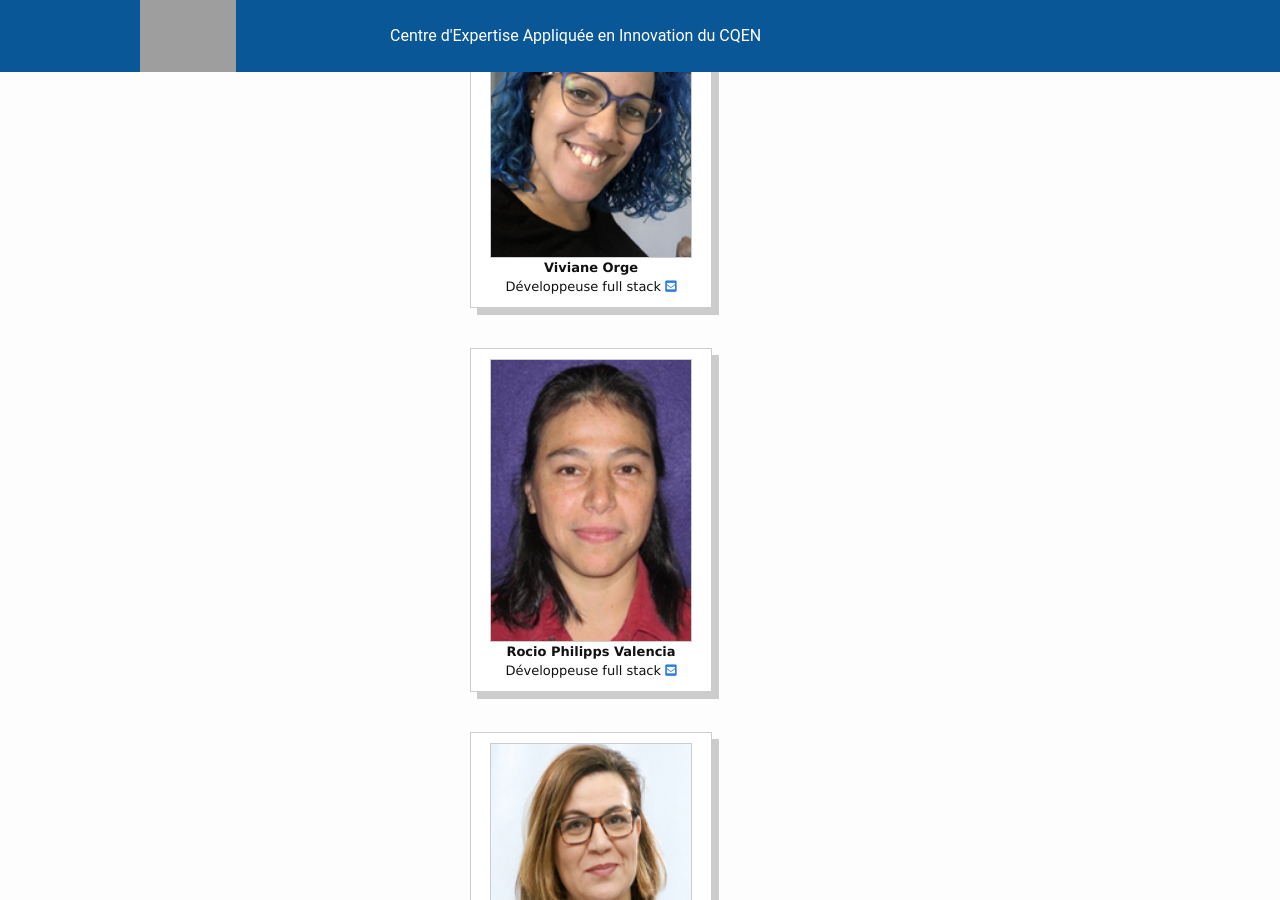
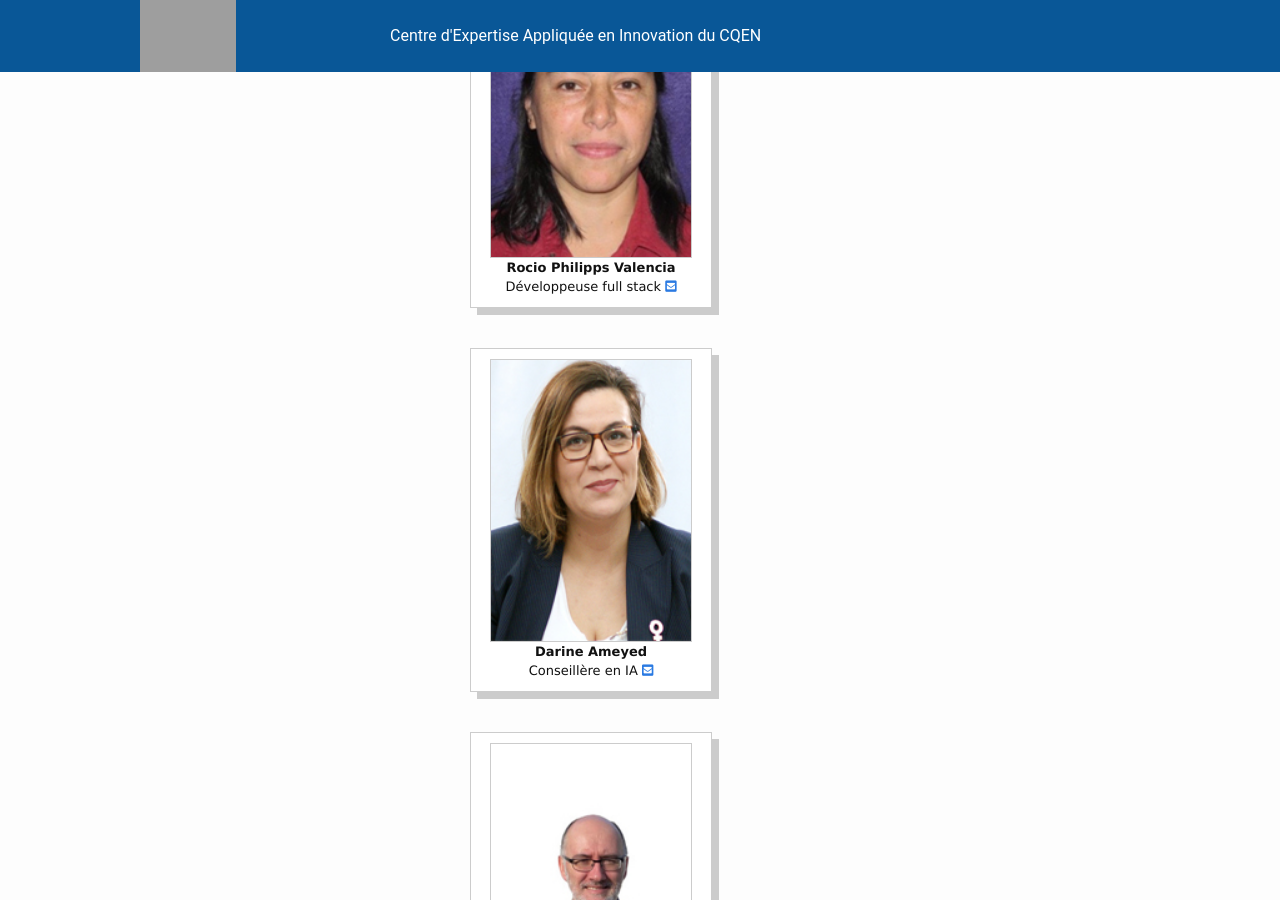
Before and after one commit to PierreJiji/CI-test, a Jekyll site: the page built from _pages/a-propos-de-nous.markdown, in a window 1280 px wide and 900 px high, scrolled down 1357 px. Built offline with Jekyll 4.4.1, drawn with Linux system fonts in a browser that asks for light colours; grey boxes are pictures that could not be loaded.

Commit message:
suppression photo depart
Signed-off-by: BasileMvayi <basile.mvayimberi@mcn.gouv.qc.ca>

```diff
--- a/_layouts/a-propos-de-nous.html
+++ b/_layouts/a-propos-de-nous.html
@@ -81,13 +81,6 @@
             <strong>Daniel Piché</strong><br />
             Directeur <a href="mailto:Daniel.Piche@mcn.gouv.qc.ca" ><i class="tailleXL fa fa-envelope-square"></i></a>
           </div>
-
-          <div class="carte">
-          <img src="{{site.baseurl}}/assets/piv/Viviane.jpg" alt="Photo Viviane"><br />
-            <strong>Viviane Orge</strong><br />
-            Développeuse full stack <a href="mailto:viviane.orge@mcn.gouv.qc.ca" ><i class="tailleXL fa fa-envelope-square"></i></a>
-          </div>
-
           <div class="carte">
           <img src="{{site.baseurl}}/assets/piv/Rocio.JPG" alt="Photo Rocio"><br />
             <strong>Rocio Philipps Valencia</strong><br />
```
